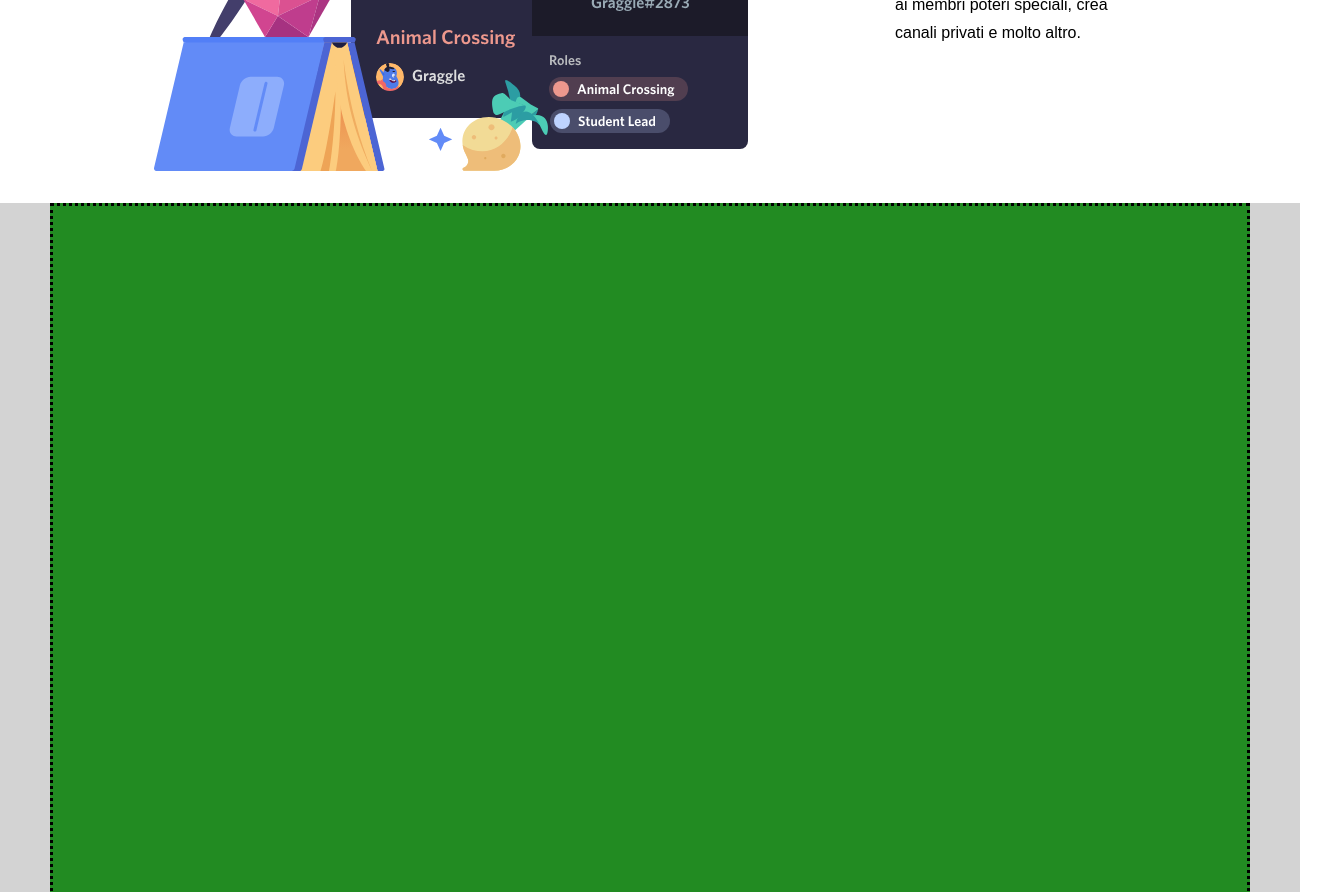
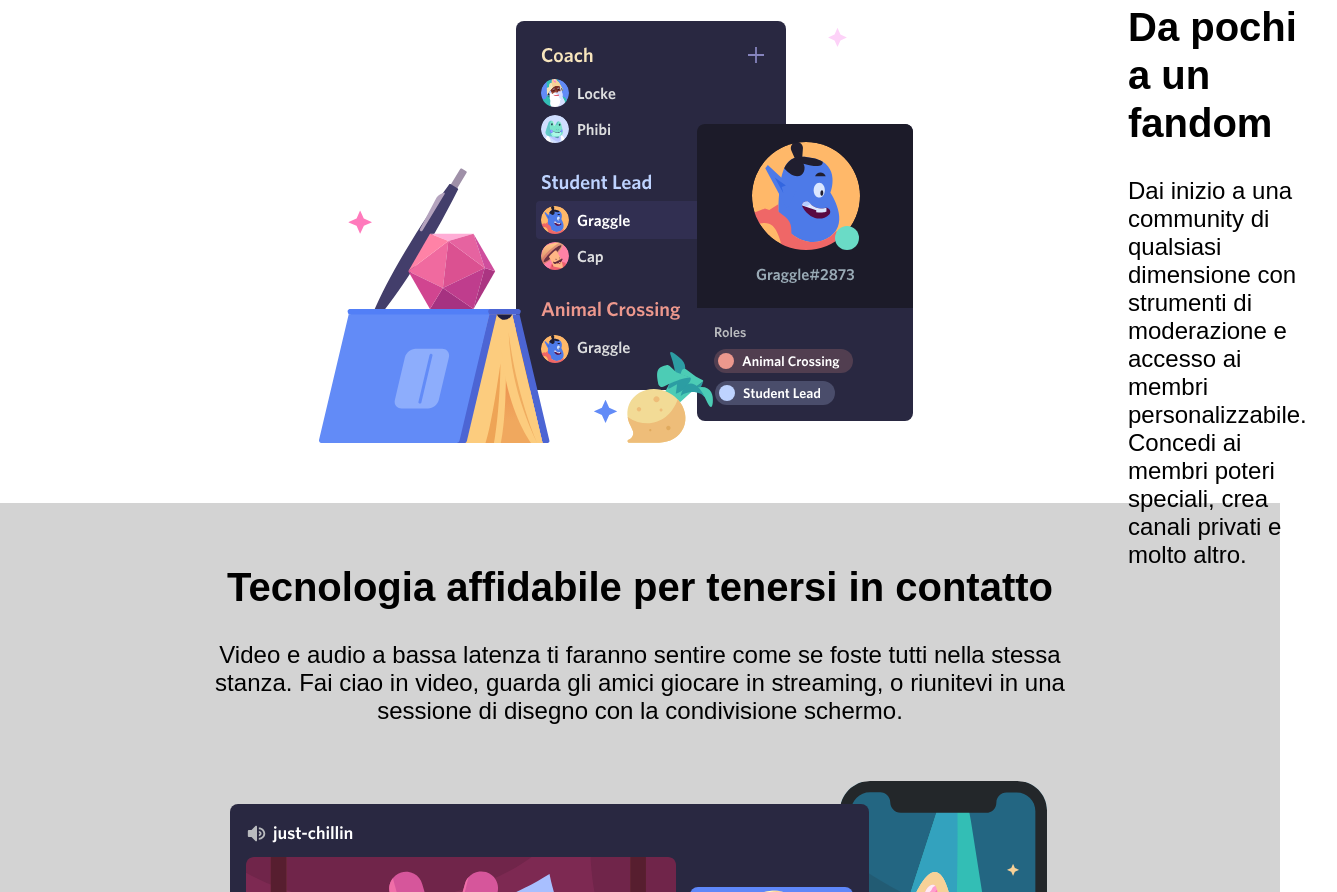
Before and after one commit to mariocstweb/htmlcss-discord, a plain HTML site: page index.html in a window 1280 px wide. Shown: the part 1908-2800 px from the top of the page, 1337 px wide, since content can reach past the window. Drawn offline with Linux system fonts and the light colour scheme.

Commit message:
create main

```diff
--- a/css/style.css
+++ b/css/style.css
@@ -31,6 +31,8 @@ a {
 
 header {
   background-image: url(/img/jumbo.png);
+  background-size: cover;
+  background-repeat: no-repeat;
 }
 
 .navbar {
@@ -42,6 +44,7 @@ header {
 .navbar > * {
   flex-basis: 25%;
   padding: 10px 0;
+  align-self: center;
 }
 
 .navbar-menu {
@@ -84,6 +87,7 @@ h2 {
 
 p {
   line-height: 28px;
+  font-size: 1.5rem;
 }
 
 /* ------------------------------------------------------------------- */
@@ -107,6 +111,10 @@ p {
   background-color: black;
 }
 
+.bgcolor-lightblue {
+  background-color: #8ea1e1;
+}
+
 /* Text-Color */
 
 .color-w {
@@ -123,6 +131,7 @@ button {
   border: none;
   border-radius: 30px;
   padding: 15px 30px;
+  margin-right: 25px;
 }
 
 .button-sm {
@@ -133,42 +142,36 @@ button {
   font-size: 1.5rem;
 }
 
+.btn-mrgn-top {
+  margin-top: 30px;
+}
 /* ------------------------------------------------------------------- */
 
 .conteiner-main {
-  min-height: 500px;
-  flex-basis: auto;
   display: flex;
-  flex-direction: row;
-  justify-content: center;
-  align-items: center;
-  gap: 60px;
+  height: 600px;
+  padding: 100px 300px;
+  gap: 150px;
 }
 
 .container-img {
-  min-height: 400px;
-  width: 700px;
+  flex-basis: 70%;
 }
 
 .container-info {
-  min-height: 400px;
-  width: 250px;
+  flex-basis: 30%;
 }
 
 .container-rectangle {
-  min-width: 1300px;
-  flex-basis: 1100px;
   display: flex;
-  flex-direction: row;
   justify-content: center;
-  align-items: center;
+  height: auto;
+  padding: 60px 0;
 }
 
 .green-rectangle {
-  background-color: #228b22;
-  border: 3px dotted black;
-  height: 1000px;
-  width: 1200px;
+  flex-basis: 60%;
+  text-align: center;
 }
 
 /* Top-Footer */
@@ -177,7 +180,6 @@ button {
   min-height: 500px;
   flex-basis: auto;
   display: flex;
-  flex-direction: row;
   justify-content: center;
   align-items: center;
 }
@@ -209,10 +211,10 @@ button {
 
 /* Bottom-Footer */
 
-.bottom-footer {
+/* .bottom-footer {
   background-color: #23272a;
   min-height: 100px;
-  /* flex-basis: auto; */
+
   display: flex;
   flex-direction: row;
   justify-content: center;
@@ -220,12 +222,10 @@ button {
 }
 
 .container-btn-footer {
-  /* border: 3px dotted black; */
   background-color: #7fffd4;
   height: 70px;
   width: 1200px;
   margin-bottom: 0;
-  /* -------------------- */
   display: flex;
   justify-content: space-between;
   align-items: center;
@@ -251,4 +251,4 @@ button {
 
 .bottom-footer {
   margin-bottom: 2px;
-}
+} */
--- a/index.html
+++ b/index.html
@@ -14,6 +14,7 @@
     <title>Discord</title>
   </head>
   <body>
+    <!-- Header -->
     <header>
       <nav class="navbar container color-w">
         <div class="navbar-logo"><img src="img/logo.svg" alt="" /></div>
@@ -40,17 +41,17 @@
             che vuole passare il tempo assieme, Discord rende più facile
             chiacchierare ogni giorno e ritrovarsi più spesso
           </p>
-          <button class="button-lg bgcolor-w">
+          <button class="button-lg bgcolor-w btn-mrgn-top">
             <i class="fa-solid fa-down-long" style="color: #000000"></i> Scarica
             per Mac
           </button>
-          <button class="color-w button-lg bgcolor-black">
+          <button class="color-w button-lg bgcolor-black btn-mrgn-top">
             Apri Discord nel tuo browser
           </button>
         </div>
       </div>
     </header>
-
+    <!-- Main -->
     <main>
       <div class="conteiner-main bgcolor-w">
         <div class="container-img"><img src="img/item1.svg" alt="" /></div>
@@ -86,11 +87,26 @@
         </div>
       </div>
       <div class="container-rectangle bgcolor-g">
-        <div class="green-rectangle"></div>
+        <div class="green-rectangle">
+          <h2>Tecnologia affidabile per tenersi in contatto</h2>
+          <p>
+            Video e audio a bassa latenza ti faranno sentire come se foste tutti
+            nella stessa stanza. Fai ciao in video, guarda gli amici giocare in
+            streaming, o riunitevi in una sessione di disegno con la
+            condivisione schermo.
+          </p>
+          <img src="img/item4-big.svg" alt="" />
+          <h3>Pronto a iniziare la tua avventura?</h3>
+          <button class="btn-mrgn-top bgcolor-lightblue color-w button-lg">
+            <i class="fa-solid fa-down-long" style="color: #ffffff"></i> Scarica
+            per Mac
+          </button>
+        </div>
       </div>
     </main>
+    <!-- Footer -->
     <footer>
-      <div class="top-footer">
+      <!-- <div class="top-footer">
         <div class="social-row bgcolor-p"></div>
         <div class="product-row bgcolor-lg"></div>
         <div class="company-row bgcolor-lg"></div>
@@ -102,7 +118,9 @@
           <div class="mini-logo"></div>
           <div class="mini-btn"></div>
         </div>
-      </div>
+      </div> -->
+      <div class="footer-top"></div>
+      <div class="footer-bottom"></div>
     </footer>
   </body>
 </html>
```
